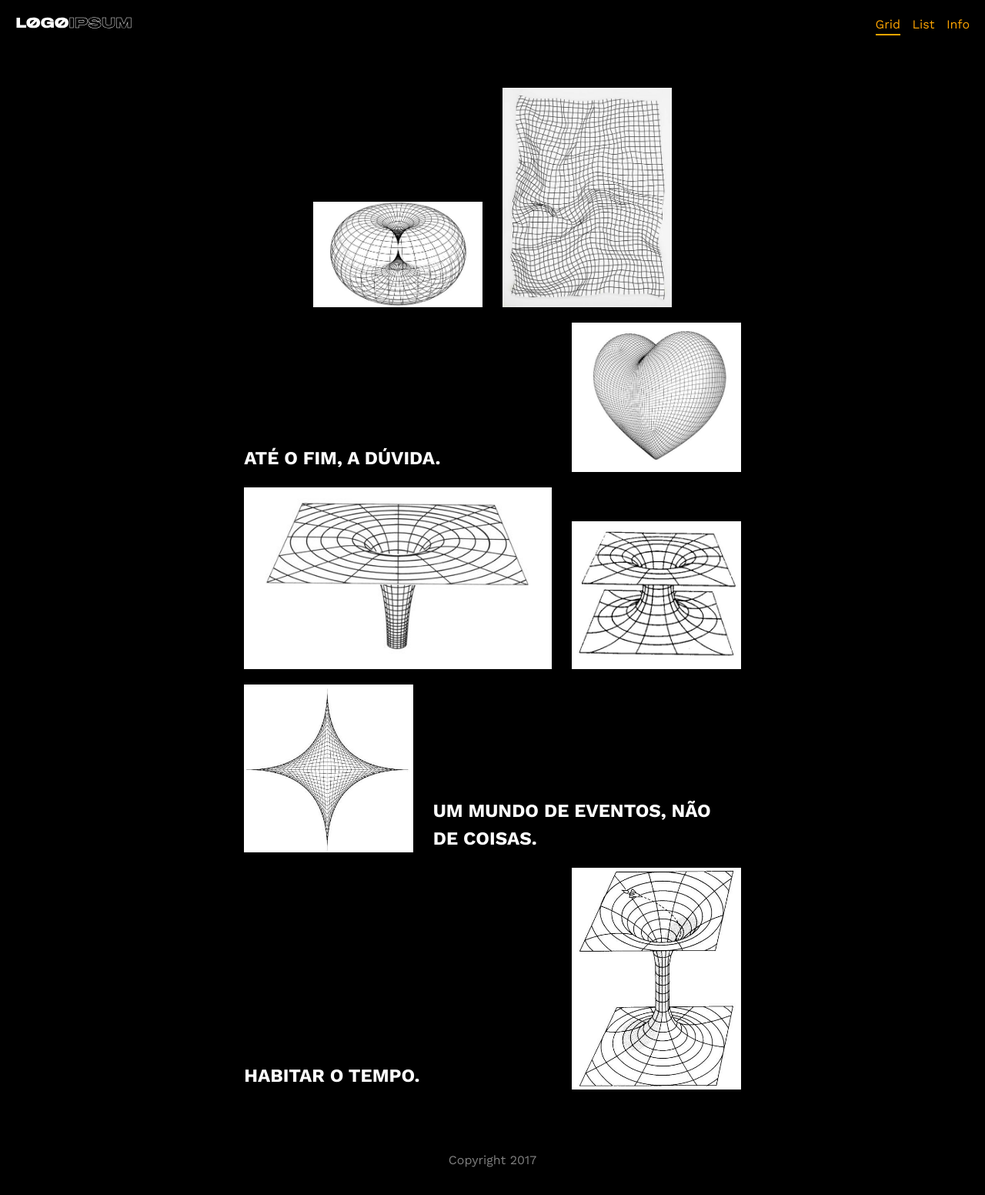
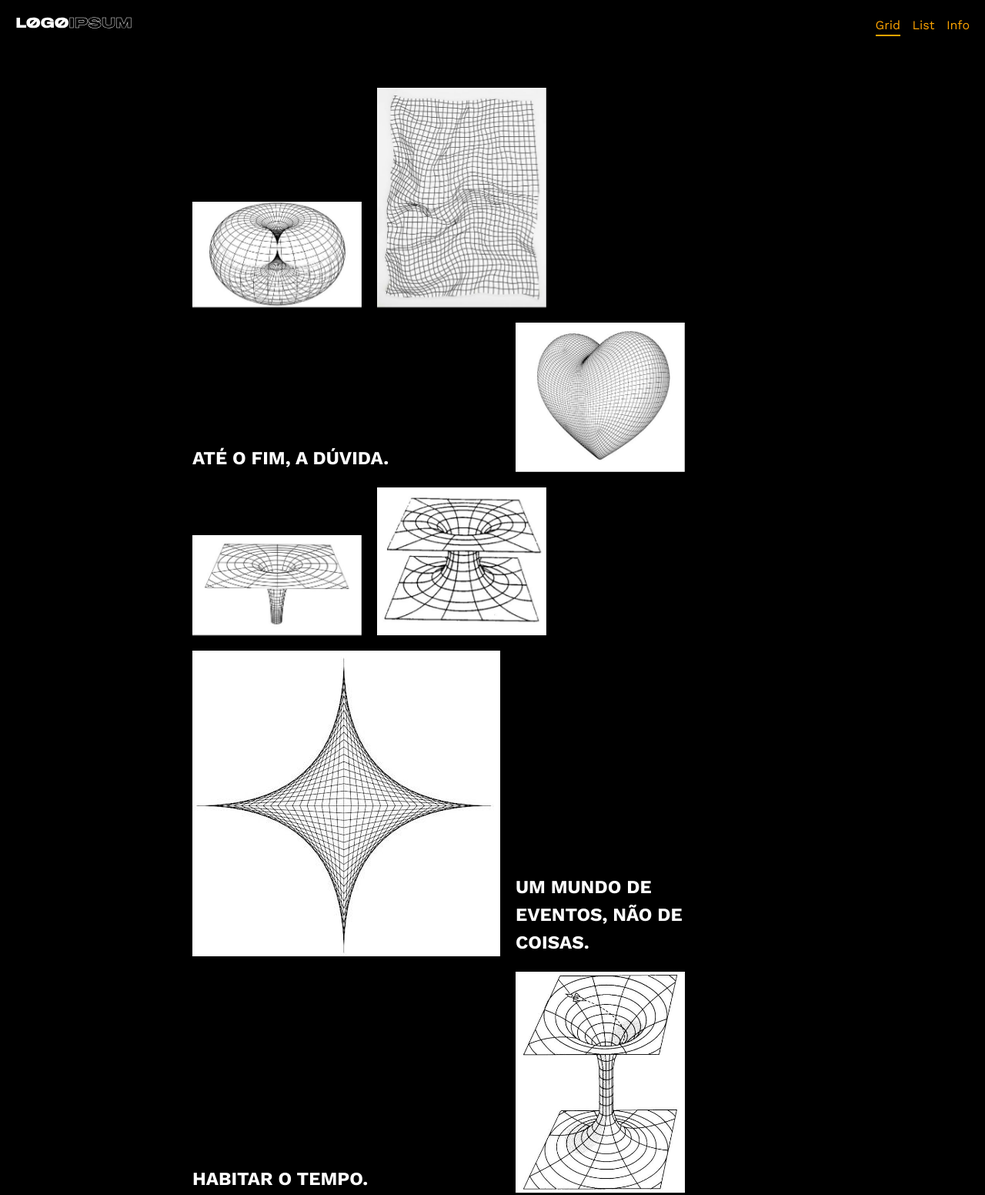
Before and after one commit to izamith/sete-breves-licoes-de-fisica, a plain HTML site: page index.html in a window 1280 px wide. Shown: the top 1552 px of the page at 77% size. Drawn offline with nearby package versions, Linux system fonts and the light colour scheme.

Commit message:
Ajustes flexbox

```diff
--- a/index.html
+++ b/index.html
@@ -24,22 +24,61 @@
         </header>
 
         <section class="photos">
-                <img class="photo" src="assets/donut.jpeg">
-                <img class="photo"  src="assets/fabric.jpeg">
+            <div class="photo">
+                <div class="overlay">
+                    <h2>Black line Yellow box</h2>
+                </div>
+                <img src="assets/donut.jpeg">
+            </div>
+
+            <div class="photo">
+                <div class="overlay">
+                    <h2>Black line Yellow box</h2>
+                </div>
+                <img src="assets/fabric.jpeg">
+            </div>
+
                 <div class="photo large">
                     <p>Até o fim, a dúvida.</p>
                 </div>
-                <img class="photo"  src="assets/heart.jpeg">
-                <img  class="photo large"  src="assets/one-sidetunnel.jpeg">
-                <img  class="photo"  src="assets/smalltunnel.jpeg">
-                <img  class="photo"  src="assets/sparkle.jpeg">
-                <div class="photo large" >
+
+                <div class="photo">
+                    <div class="overlay">
+                        <h2>Black line Yellow box</h2>
+                    </div>
+                <img src="assets/heart.jpeg">
+                </div>
+
+                <div class="photo">
+                    <div class="overlay">
+                        <h2>Black line Yellow box</h2>
+                    </div>
+                    <img  class="large"  src="assets/one-sidetunnel.jpeg">
+                </div>
+
+                <div class="photo">
+                    <div class="overlay">
+                        <h2>Black line Yellow box</h2>
+                    </div>
+                    <img src="assets/smalltunnel.jpeg">
+                </div>
+
+
+                <img  class="photo large"  src="assets/sparkle.jpeg">
+                <div class="photo" >
                     <p>Um mundo de eventos, não de coisas.</p>
                 </div>
+
                 <div class="photo large"  >
                     <p>Habitar o tempo.</p>
                 </div>
-                <img  class="photo"  src="assets/tunnel.jpeg">
+
+                <div class="photo">
+                    <div class="overlay">
+                        <h2>Black line Yellow box</h2>
+                    </div>
+                <img src="assets/tunnel.jpeg">
+                </div>
         </section>
 
         <footer>
--- a/style.css
+++ b/style.css
@@ -21,13 +21,9 @@ header {
     width: 100%;
     padding: 20px;
     vertical-align: middle;
-}
-header h1 {
-    float: left;
-}
-
-header nav {
-    float: right;
+    display: flex;
+    justify-content: space-between;
+    align-items: center;
 }
 
 nav a {
@@ -41,21 +37,37 @@ nav a {
 
 .photos {
     text-align: center;
+    display: flex;
     max-width: 800px;
     margin: 0 auto;
+    flex-wrap: wrap;
+    align-items: flex-end;
 }
 .photo {
-    display: inline-block;
+   /* display: inline-block; */
     width:  220px;
     margin: 10px;
     vertical-align: bottom;
+    position: relative;
+}
+
+.overlay {
+    position: absolute;
+    top: 0%;
+    width: 100%;
+    height: 100%;
+    background-color: black;
+    opacity: 0;
+}
+
+.photo:hover .overlay {
+   opacity: .8;
 }
 
 .large {
+    width: 400px;
+}
 
-    width: 400px;
-
-}
 .photo p {
     font-size: 24px;
     text-transform: uppercase;
```
